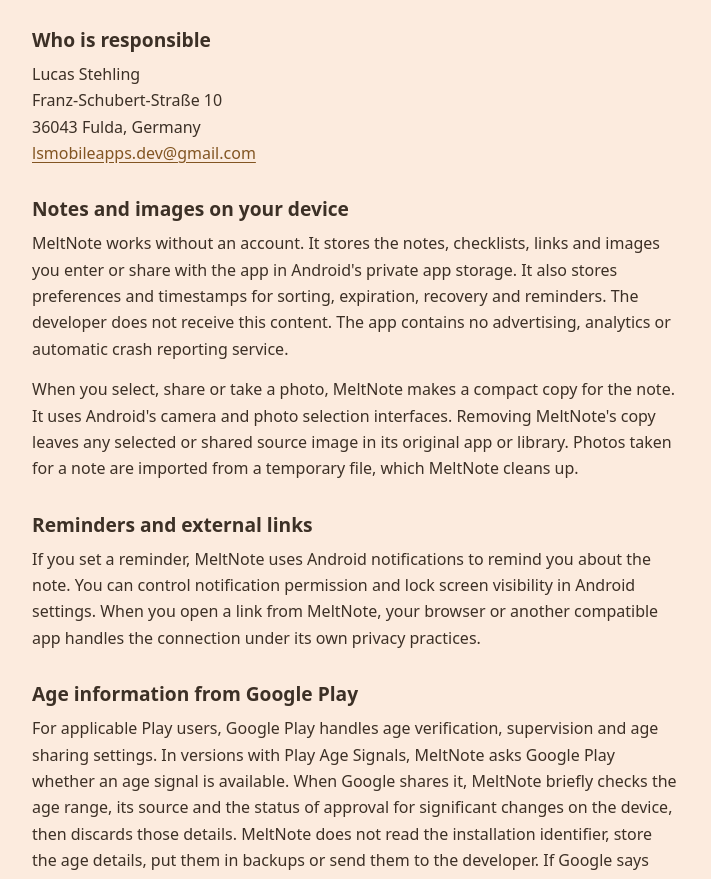
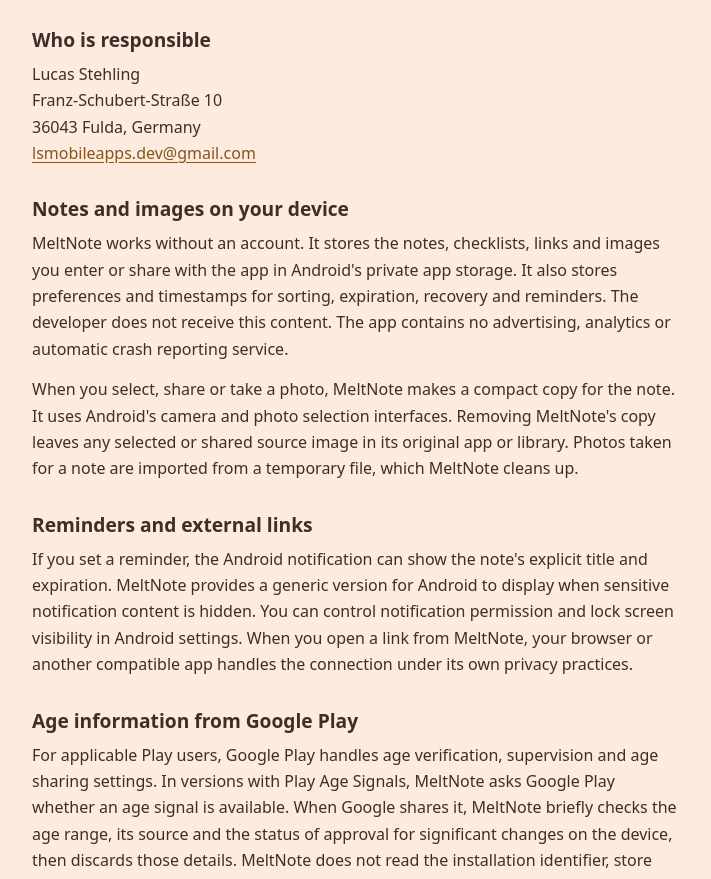
Before and after one commit to lsmobileapps/meltnote-privacy, a plain HTML site: page index.html in a window 1280 px wide. Shown: the part 202-1081 px from the top of the page, without its empty margins (284-995 px from the left). Drawn offline with Linux system fonts and the light colour scheme.

Commit message:
Clarify reminder text on the lock screen

```diff
--- a/index.html
+++ b/index.html
@@ -58,7 +58,7 @@
     <p>When you select, share or take a photo, MeltNote makes a compact copy for the note. It uses Android's camera and photo selection interfaces. Removing MeltNote's copy leaves any selected or shared source image in its original app or library. Photos taken for a note are imported from a temporary file, which MeltNote cleans up.</p>
 
     <h2>Reminders and external links</h2>
-    <p>If you set a reminder, MeltNote uses Android notifications to remind you about the note. You can control notification permission and lock screen visibility in Android settings. When you open a link from MeltNote, your browser or another compatible app handles the connection under its own privacy practices.</p>
+    <p>If you set a reminder, the Android notification can show the note's explicit title and expiration. MeltNote provides a generic version for Android to display when sensitive notification content is hidden. You can control notification permission and lock screen visibility in Android settings. When you open a link from MeltNote, your browser or another compatible app handles the connection under its own privacy practices.</p>
 
     <h2>Age information from Google Play</h2>
     <p>For applicable Play users, Google Play handles age verification, supervision and age sharing settings. In versions with Play Age Signals, MeltNote asks Google Play whether an age signal is available. When Google shares it, MeltNote briefly checks the age range, its source and the status of approval for significant changes on the device, then discards those details. MeltNote does not read the installation identifier, store the age details, put them in backups or send them to the developer. If Google says verification is required, MeltNote links to Google Play. You can keep using your local notes while you resolve it.</p>
```
